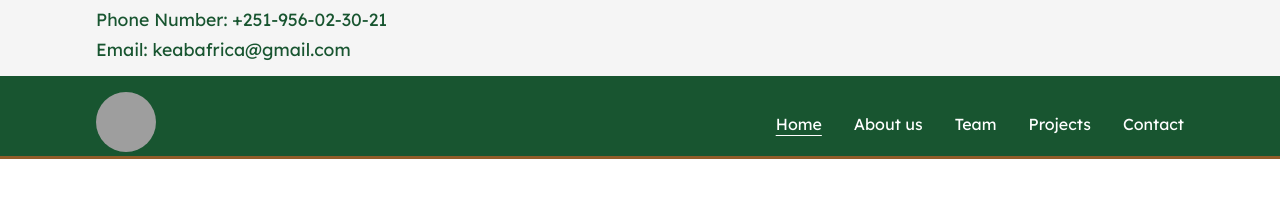
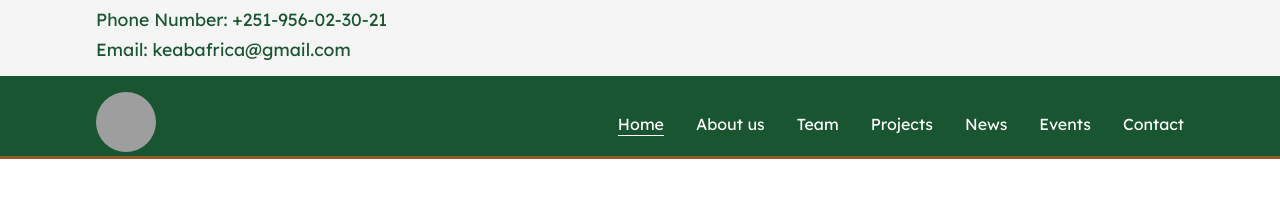
Before and after one commit to Yishak110402/KEAB---Frontend, a React (Create React App) app: page / in a window 1280 px wide. Shown: the top 199 px of the page. Built offline with nearby package versions, Linux system fonts and the light colour scheme; grey boxes are pictures that could not be loaded.

Commit message:
first commit

```diff
--- a/src/components/Navbar/Navbar.js
+++ b/src/components/Navbar/Navbar.js
@@ -37,7 +37,10 @@ export default function Navbar() {
           <NavLink onClick={()=>(setNavOpen(false))} to="/aboutus">About us</NavLink>
           <NavLink onClick={()=>(setNavOpen(false))} to='/team'>Team</NavLink>
           <NavLink onClick={()=>(setNavOpen(false))} to='/projects'>Projects</NavLink>
+          <NavLink onClick={()=>(setNavOpen(false))} to='/news'>News</NavLink>
+          <NavLink onClick={()=>(setNavOpen(false))} to='/events'>Events</NavLink>
           <NavLink onClick={()=>(setNavOpen(false))} to='/contact'>Contact</NavLink>
+
         </ul>
         <div className="hamburger">
         <svg onClick={()=>(setNavOpen((n)=>(!n)))} xmlns="http://www.w3.org/2000/svg" viewBox="0 0 448 512"><path d="M0 96C0 78.3 14.3 64 32 64H416c17.7 0 32 14.3 32 32s-14.3 32-32 32H32C14.3 128 0 113.7 0 96zM0 256c0-17.7 14.3-32 32-32H416c17.7 0 32 14.3 32 32s-14.3 32-32 32H32c-17.7 0-32-14.3-32-32zM448 416c0 17.7-14.3 32-32 32H32c-17.7 0-32-14.3-32-32s14.3-32 32-32H416c17.7 0 32 14.3 32 32z"/></svg>
```
